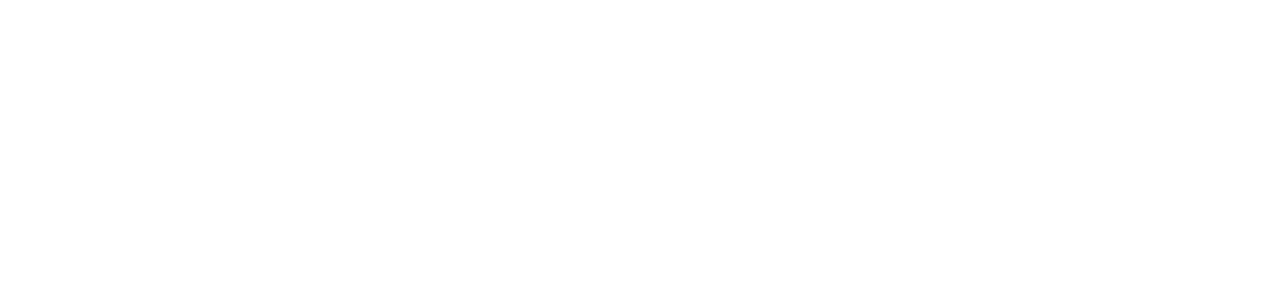
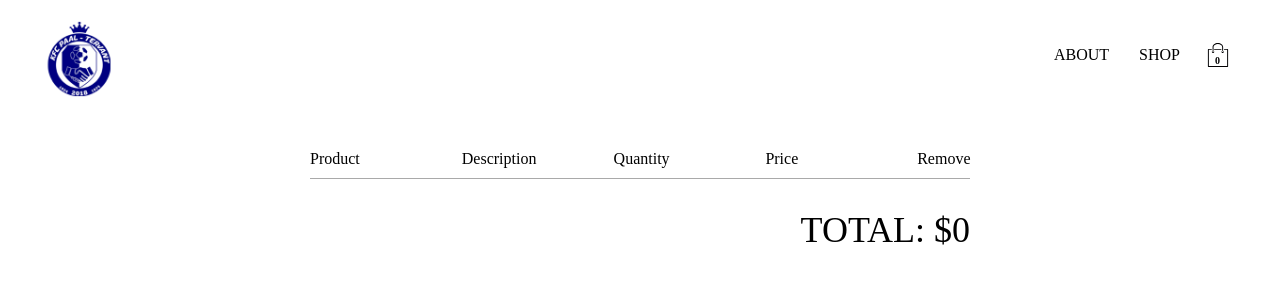
Before and after one commit to popovalexei/webshopV1, a React (Create React App) app: page /checkout in a window 1280 px wide. Before the commit this address had no page. Shown: the top 300 px of the page. Built offline with nearby package versions, Linux system fonts and the light colour scheme; a web font is replaced by a local one.

Commit message:
created checkout page along with checkout items and checkout functionality

```diff
--- a/src/App.js
+++ b/src/App.js
@@ -4,6 +4,8 @@
 import Home from './routes/home/home.component.jsx';
 import Navigation from './routes/navigation/navigation.component.jsx';
 import Shop from './routes/shop/shop.component.jsx';
+import Checkout from './routes/checkout/checkout.component.jsx';
+import About from './routes/about/about.component.jsx';
 
 const App = () => {
   return (
@@ -11,6 +13,8 @@
       <Route path="/" element={<Navigation />}>
         <Route index element={<Home />} />
         <Route path="shop" element={<Shop />} />
+        <Route path="checkout" element={<Checkout />} />
+        <Route path="about" element={<About />} />
       </Route>
     </Routes>
   );
--- a/src/components/cart-dropdown/cart-dropdown.component.jsx
+++ b/src/components/cart-dropdown/cart-dropdown.component.jsx
@@ -1,5 +1,7 @@
 import { useContext } from 'react';
 import { CartContext } from '../../contexts/cart.context.jsx';
+
+import { useNavigate } from 'react-router-dom';
 
 import './cart-dropdown.styles.scss';
 import Button from '../button/button.component.jsx';
@@ -7,6 +9,12 @@
 
 const CartDropdown = () => {
   const { cartItems } = useContext(CartContext);
+
+  const navigate = useNavigate();
+  const goToCheckoutHandler = () => {
+    navigate('/checkout');
+  };
+
   return (
     <div className="cart-dropdown-container">
       <div className="cart-items">
@@ -14,7 +22,7 @@
           <CartItem key={item.id} cartItem={item} />
         ))}
       </div>
-      <Button>CHECKOUT</Button>
+      <Button onClick={goToCheckoutHandler}>CHECKOUT</Button>
     </div>
   );
 };
--- /dev/null
+++ b/src/components/checkout-item/checkout-item.component.jsx
@@ -0,0 +1,40 @@
+import { useContext } from 'react';
+import { CartContext } from '../../contexts/cart.context.jsx';
+
+import './checkout-item.styles.scss';
+
+const CheckoutItem = ({ cartItem }) => {
+  const { name, imageUrl, price, quantity } = cartItem;
+
+  const { clearItemFromCart, addItemToCart, removeItemToCart } =
+    useContext(CartContext);
+
+  const clearItemHandler = () => clearItemFromCart(cartItem);
+  const addItemHandler = () => addItemToCart(cartItem);
+  const removeItemHandler = () => removeItemToCart(cartItem);
+
+  return (
+    <div className="checkout-item-container">
+      <div className="image-container">
+        <img src={imageUrl} alt={`${name}`} />
+      </div>
+
+      <span className="name">{name}</span>
+      <span className="quantity">
+        <div className="arrow" onClick={removeItemHandler}>
+          &#10094;
+        </div>
+        <span className="value"> {quantity}</span>
+        <div className="arrow" onClick={addItemHandler}>
+          &#10095;
+        </div>
+      </span>
+      <span className="price">{price}</span>
+      <div className="remove-button" onClick={clearItemHandler}>
+        &#10005;
+      </div>
+    </div>
+  );
+};
+
+export default CheckoutItem;
--- /dev/null
+++ b/src/components/checkout-item/checkout-item.styles.scss
@@ -0,0 +1,41 @@
+.checkout-item-container {
+  width: 100%;
+  display: flex;
+  min-height: 100px;
+  border-bottom: 1px solid darkgrey;
+  padding: 15px 0;
+  font-size: 20px;
+  align-items: center;
+
+  .image-container {
+    width: 23%;
+    padding-right: 15px;
+
+    img {
+      width: 100%;
+      height: 100%;
+    }
+  }
+  .name,
+  .quantity,
+  .price {
+    width: 23%;
+  }
+
+  .quantity {
+    display: flex;
+
+    .arrow {
+      cursor: pointer;
+    }
+
+    .value {
+      margin: 0 10px;
+    }
+  }
+
+  .remove-button {
+    padding-left: 12px;
+    cursor: pointer;
+  }
+}
--- a/src/contexts/cart.context.jsx
+++ b/src/contexts/cart.context.jsx
@@ -17,19 +17,47 @@
   return [...cartItems, { ...productToAdd, quantity: 1 }];
 };
 
+const removeCartItem = (cartItems, cartItemToRemove) => {
+  // find the cart item to remove
+  const existingCartItem = cartItems.find(
+    (cartItem) => cartItem.id === cartItemToRemove.id
+  );
+
+  //check if quantity is equal to 1, if it is remove that item from the cart
+  if (existingCartItem.quantity === 1) {
+    return cartItems.filter((cartItem) => cartItem.id !== cartItemToRemove.id);
+  } //filter method returns a new array
+
+  //return back cartItems with matching cart item with reduced quantity
+  return cartItems.map((cartItem) =>
+    cartItem.id === cartItemToRemove.id
+      ? { ...cartItem, quantity: cartItem.quantity - 1 }
+      : cartItem
+  );
+};
+
+const clearCartItem = (cartItems, cartItemToClear) => {
+  return cartItems.filter((cartItem) => cartItem.id !== cartItemToClear.id);
+};
+
 export const CartContext = createContext({
   isCartOpen: false,
   setIsCartOpen: () => {},
   cartItems: [],
   addItemToCart: () => {},
+  removeItemToCart: () => {},
+  clearItemFromCart: () => {},
   cartCount: 0,
+  cartTotal: 0,
 });
 
 export const CartProvider = ({ children }) => {
   const [isCartOpen, setIsCartOpen] = useState(false);
   const [cartItems, setCartItems] = useState([]);
   const [cartCount, setCartCount] = useState(0);
+  const [cartTotal, setCartTotal] = useState(0);
 
+  // CART COUNT functionality
   useEffect(() => {
     const newCartCount = cartItems.reduce(
       (total, cartItem) => total + cartItem.quantity,
@@ -38,16 +66,36 @@
     setCartCount(newCartCount);
   }, [cartItems]);
 
+  //CHECKOUT TOTAL functionality
+  useEffect(() => {
+    const newCartTotal = cartItems.reduce(
+      (total, cartItem) => total + cartItem.quantity * cartItem.price,
+      0
+    );
+    setCartTotal(newCartTotal);
+  }, [cartItems]);
+
   const addItemToCart = (productToAdd) => {
     setCartItems(addCartItem(cartItems, productToAdd));
+  };
+
+  const removeItemToCart = (cartItemToRemove) => {
+    setCartItems(removeCartItem(cartItems, cartItemToRemove));
+  };
+
+  const clearItemFromCart = (cartItemToClear) => {
+    setCartItems(clearCartItem(cartItems, cartItemToClear));
   };
 
   const value = {
     isCartOpen,
     setIsCartOpen,
     addItemToCart,
+    removeItemToCart,
+    clearItemFromCart,
     cartItems,
     cartCount,
+    cartTotal,
   };
   return <CartContext.Provider value={value}>{children}</CartContext.Provider>;
 };
--- /dev/null
+++ b/src/routes/about/about.component.jsx
@@ -0,0 +1,5 @@
+const About = () => {
+  return <div>I am the ABOUT page!</div>;
+};
+
+export default About;
--- /dev/null
+++ b/src/routes/checkout/checkout.component.jsx
@@ -0,0 +1,36 @@
+import { useContext } from 'react';
+import { CartContext } from '../../contexts/cart.context.jsx';
+import CheckoutItem from '../../components/checkout-item/checkout-item.component.jsx';
+
+import './checkout.styles.scss';
+
+const Checkout = () => {
+  const { cartItems, cartTotal } = useContext(CartContext);
+  return (
+    <div className="checkout-container">
+      <div className="checkout-header">
+        <div className="header-block">
+          <span>Product</span>
+        </div>
+        <div className="header-block">
+          <span>Description</span>
+        </div>
+        <div className="header-block">
+          <span>Quantity</span>
+        </div>
+        <div className="header-block">
+          <span>Price</span>
+        </div>
+        <div className="header-block">
+          <span>Remove</span>
+        </div>
+      </div>
+      {cartItems.map((cartItem) => {
+        return <CheckoutItem key={cartItem.id} cartItem={cartItem} />;
+      })}
+      <span className="total">TOTAL: ${cartTotal}</span>
+    </div>
+  );
+};
+
+export default Checkout;
--- /dev/null
+++ b/src/routes/checkout/checkout.styles.scss
@@ -0,0 +1,31 @@
+.checkout-container {
+  width: 55%;
+  min-height: 90vh;
+  display: flex;
+  flex-direction: column;
+  align-items: center;
+  margin: 50px auto 0;
+
+  .checkout-header {
+    width: 100%;
+    padding: 10px 0;
+    display: flex;
+    justify-content: space-between;
+    border-bottom: 1px solid darkgrey;
+
+    .header-block {
+      text-transform: capitalize;
+      width: 23%;
+
+      &:last-child {
+        width: 8%;
+      }
+    }
+  }
+
+  .total {
+    margin-top: 30px;
+    margin-left: auto;
+    font-size: 36px;
+  }
+}
--- a/src/routes/navigation/navigation.component.jsx
+++ b/src/routes/navigation/navigation.component.jsx
@@ -18,6 +18,9 @@
           <img className="logo" src={logo} alt="Logo" />
         </Link>
         <div className="nav-links-container">
+          <Link className="nav-link" to="/about">
+            ABOUT
+          </Link>
           <Link className="nav-link" to="/shop">
             SHOP
           </Link>
```
